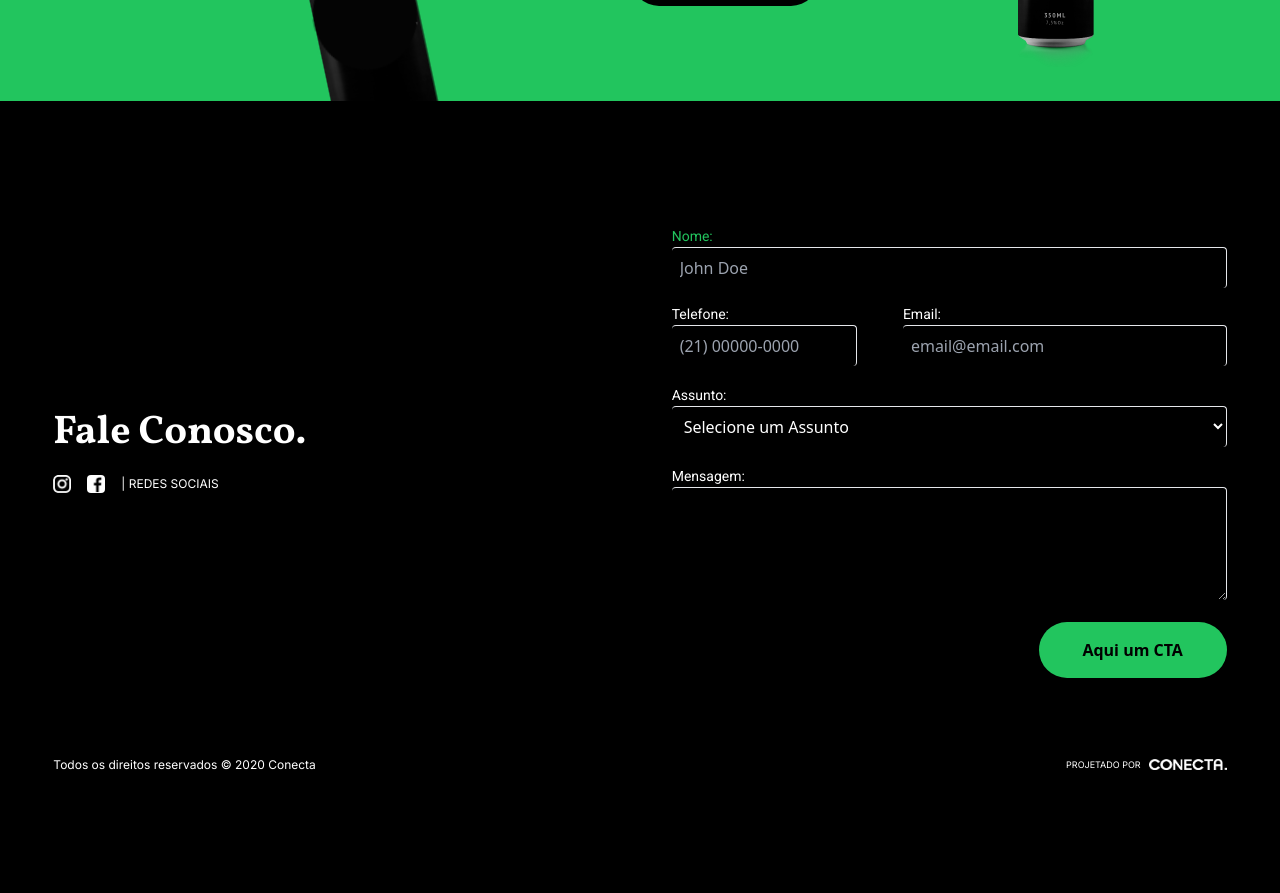
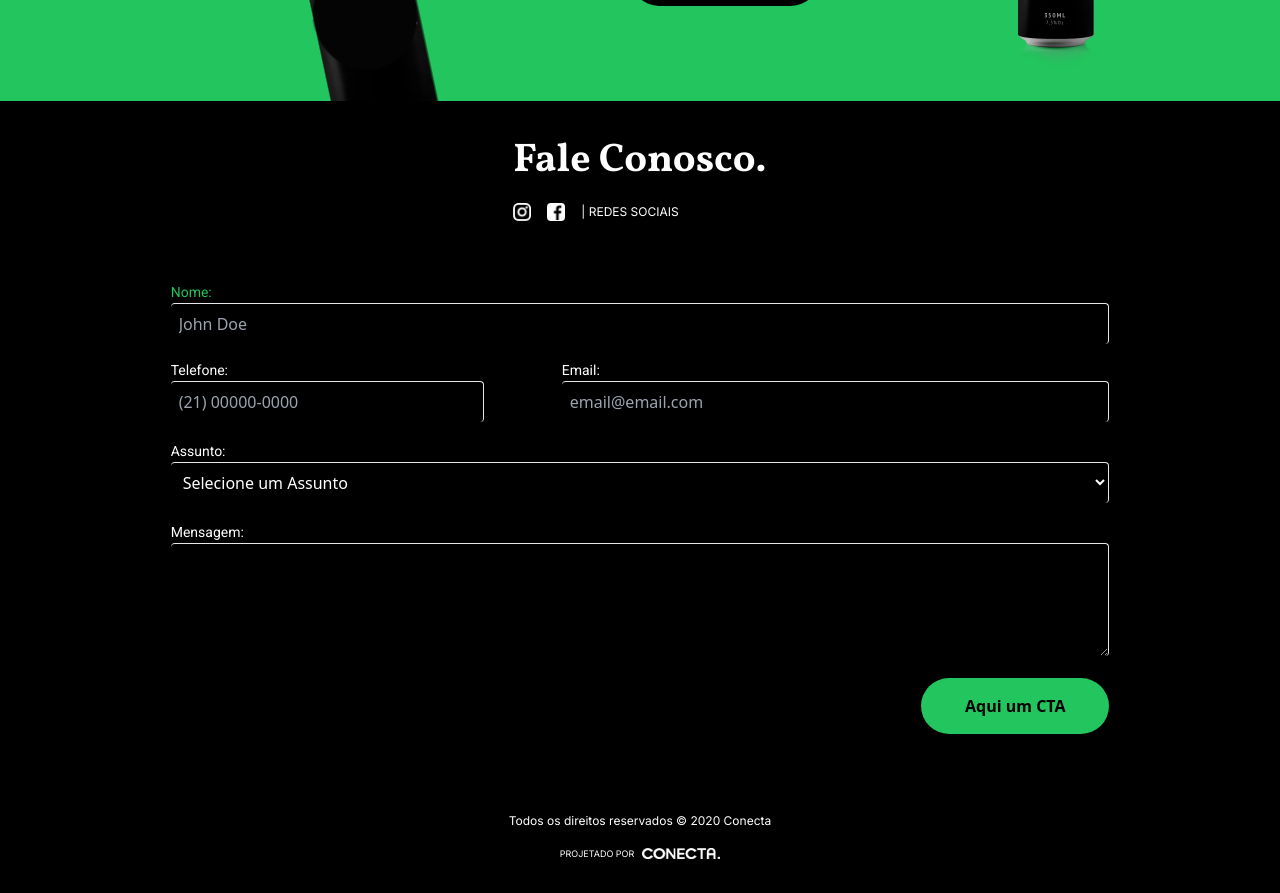
Before and after one commit to andykallian/ConectaTeste, a React (Vite) app: page / in a window 1280 px wide. Shown: the part 2660-3553 px from the top of the page. Built offline with nearby package versions, Linux system fonts and the light colour scheme.

Commit message:
form responsive

```diff
--- a/src/scenes/Footer.jsx
+++ b/src/scenes/Footer.jsx
@@ -15,7 +15,7 @@ const Footer = () => {
       <div className='bg-black h-[792px] sm:justify-center md:justify-normal z-10 flex relative'>
         <div className='flex w-4/5 sm:mx-0 sm:w-11/12 md:mx-auto justify-center flex-col gap-20'>
 
-          <div className='flex justify-between items-center sm:flex-col md:flex-row sm:gap-[40px] md:gap-0'>
+          <div className='flex justify-between items-center sm:flex-col lg:flex-row sm:gap-[40px] md:gap-[58px] lg:gap-0'>
 
             <div className='flex flex-col sm:items-center md:items-start gap-4'>
 
@@ -32,7 +32,7 @@ const Footer = () => {
 
             </div>
 
-            <div className='sm:w-11/12 md:w-[555px] flex flex-col items-end'>
+            <div className='sm:w-11/12 md:w-4/5 lg:w-[555px] flex flex-col items-end'>
               <form action='' className='w-full'>
 
                 <div className='mb-4'>
@@ -83,7 +83,7 @@ const Footer = () => {
 
           </div>
 
-          <div className='flex justify-between sm:flex-col md:flex-row md:items-center sm:gap-[20px] md:gap-0'>
+          <div className='flex justify-between sm:flex-col lg:flex-row sm:items-center sm:gap-[20px] lg:gap-0'>
             <p className='font-inter text-white text-[12px] leading-[14px]'>Todos os direitos reservados © 2020 Conecta</p>
             <div className='flex items-center'>
               <p className='font-inter text-[9px] leading-[10px] text-white mr-2'>PROJETADO POR</p>
```
